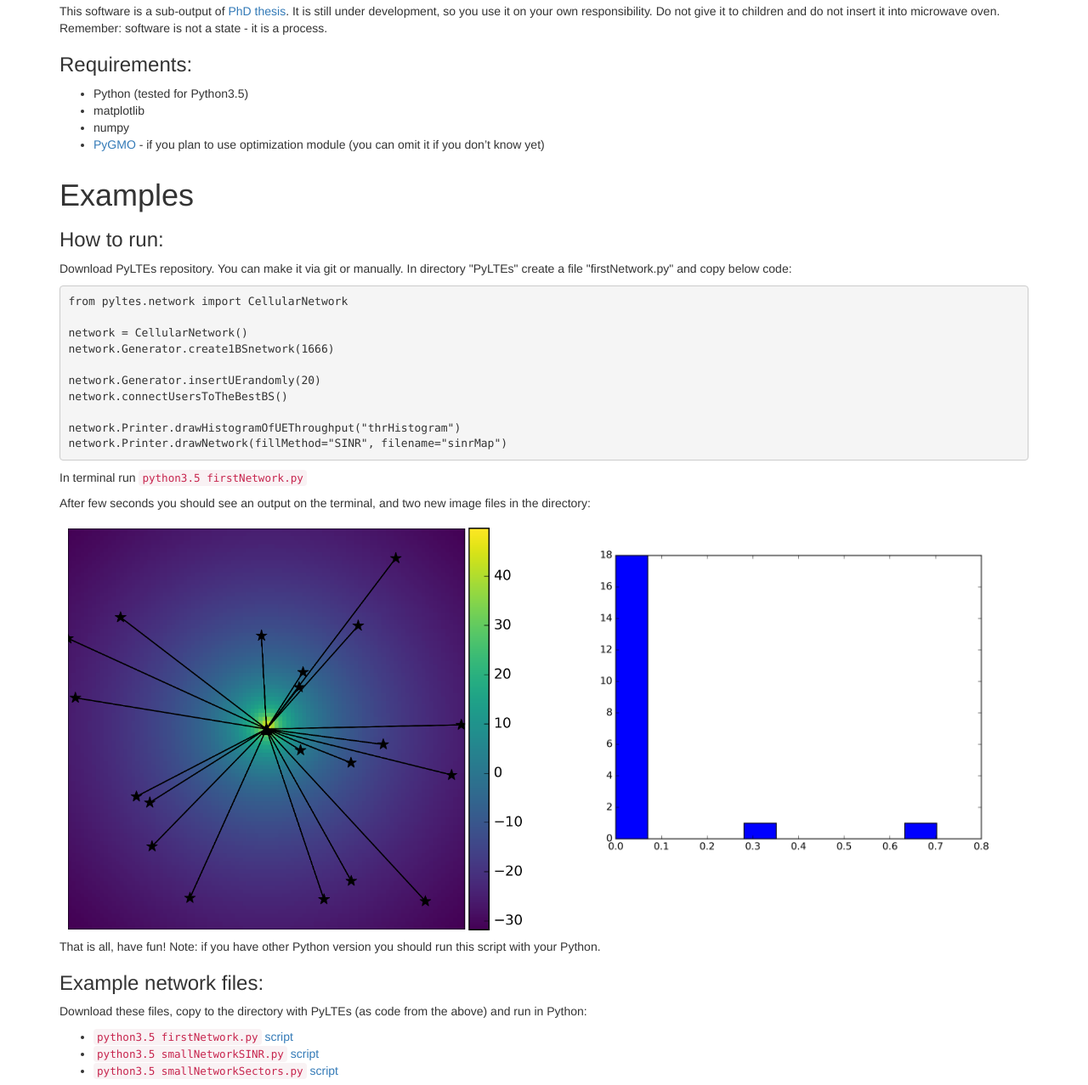
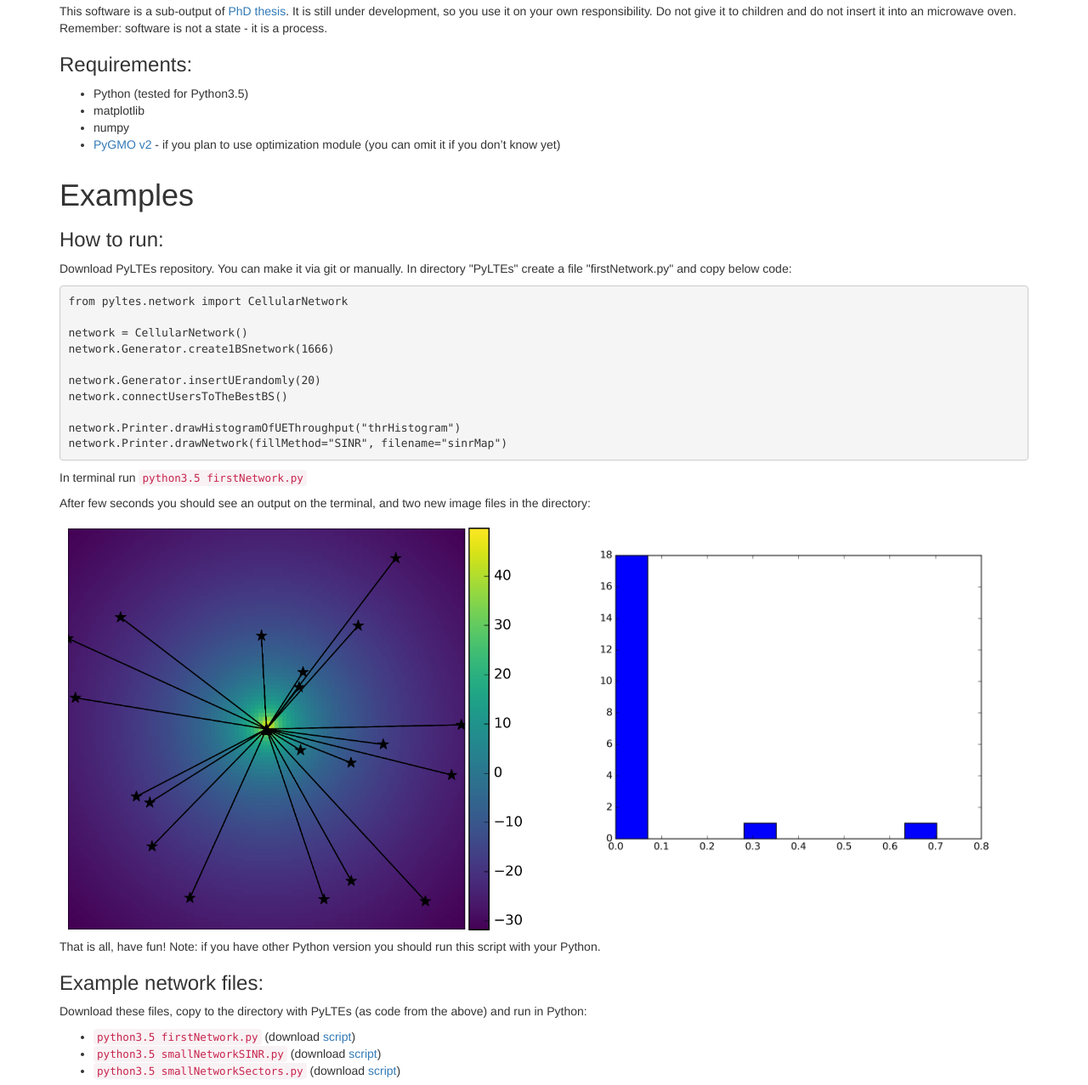
Before and after one commit to iitis/pyltes, a plain HTML site: page index.html in a window 1280 px wide. Shown: the part 434-1711 px from the top of the page at 85% size. Drawn offline with Linux system fonts and the light colour scheme.

Commit message:
Add some changes in web page

```diff
--- a/index.html
+++ b/index.html
@@ -94,7 +94,7 @@
             <div class="col-lg-12">
                 <h1>PyLTEs</h1>
                 <p class="text-justify col-sm-8">
-		PyLTEs is a framework that allows to evaluate model of protocols/mechanisms/approach for LTE networks. Because of the wide flexibility it is hard to determine what is possible in them. It is easier to define, that this framework gives an opportunity to develop your own models. Currently there are few use-cases, for which PyLTEs was used.
+        PyLTEs is a framework that allows to evaluate models of protocols/mechanisms/approach for LTE networks. Because of the wide flexibility it is hard to determine what is possible in them. It is easier to define, that this framework gives an opportunity to develop your own models. Currently there are few use-cases, for which PyLTEs was used.
         </p>
         <div class="col-sm-4">
         <a href="http://zosb.iitis.pl/zosb-en"><img style="float:right" class="img-responsive" alt="WNOT logo" width="250" src="files/img/wnot-logo.png"></a>
@@ -111,7 +111,7 @@
         <p>
         Repository can be found here: <a href="https://github.com/iitis/PyLTEs/" target="_blank">PyLTEs</a>
         </p>
-		<p>This software is a sub-output of <a href="https://www.iitis.pl/~mslabicki/" target="_blank">PhD thesis</a>. It is still under development, so you use it on your own responsibility. Do not give it to children and do not insert it into microwave oven. Remember: software is not a state - it is a process.
+        <p>This software is a sub-output of <a href="https://www.iitis.pl/~mslabicki/" target="_blank">PhD thesis</a>. It is still under development, so you use it on your own responsibility. Do not give it to children and do not insert it into an microwave oven. Remember: software is not a state - it is a process.
         </p>
 
         <h3>Requirements:</h3>
@@ -119,7 +119,7 @@
                     <li>Python (tested for Python3.5)</li>
                     <li>matplotlib</li>
                     <li>numpy</li>
-                    <li><a href="http://esa.github.io/pygmo/" target="_blank">PyGMO</a> - if you plan to use optimization module (you can omit it if you don’t know yet)</li>
+                    <li><a href="http://esa.github.io/pygmo2/" target="_blank">PyGMO v2</a> - if you plan to use optimization module (you can omit it if you don’t know yet)</li>
                 </ul>
             </div>
         </div>
@@ -168,9 +168,9 @@ Note: if you have other Python version you should run this script with your Pyth
         <p>
         Download these files, copy to the directory with PyLTEs (as code from the above) and run in Python:
                 <ul>
-                    <li><code>python3.5 firstNetwork.py</code> <a href="files/examples/firstNetwork.py">script</a></li>
-                    <li><code>python3.5 smallNetworkSINR.py</code> <a href="files/examples/smallNetworkSINR.py">script</a></li>
-                    <li><code>python3.5 smallNetworkSectors.py</code> <a href="files/examples/smallNetworkSectors.py">script</a></li>
+                    <li><code>python3.5 firstNetwork.py</code> (download <a href="files/examples/firstNetwork.py">script</a>)</li>
+                    <li><code>python3.5 smallNetworkSINR.py</code> (download <a href="files/examples/smallNetworkSINR.py">script</a>)</li>
+                    <li><code>python3.5 smallNetworkSectors.py</code> (download <a href="files/examples/smallNetworkSectors.py">script</a>)</li>
                 </ul>
         </p>
             </div>
@@ -237,7 +237,7 @@ Note: if you have other Python version you should run this script with your Pyth
         <h3>People</h3>
         <p>
                 <ul>
-                    <li>Mariusz Slabicki - main creator <a href="https://www.iitis.pl/~mslabicki/" target="_blank">www</a></li>
+                    <li>Mariusz Slabicki - main creator (<a href="https://www.iitis.pl/~mslabicki/" target="_blank">www</a>)</li>
                     <li>Konrad Polys - sereval small, but important improvements</li>
                 </ul>
         </p>
```
Lines whose indentation alone changed are shown as unchanged.
